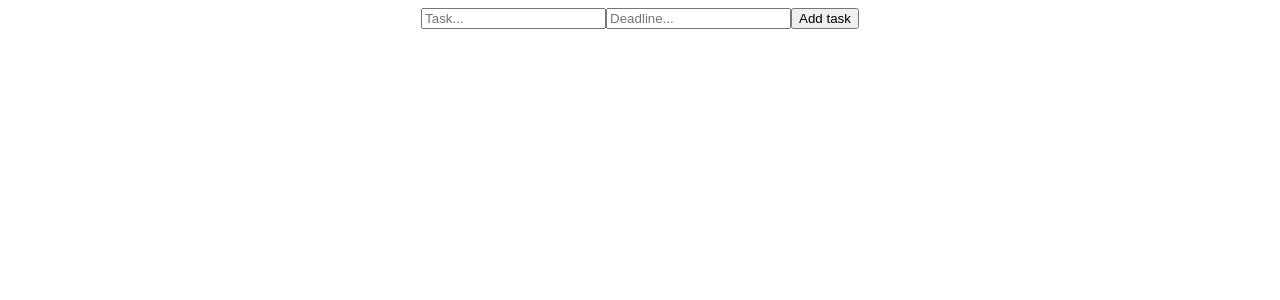
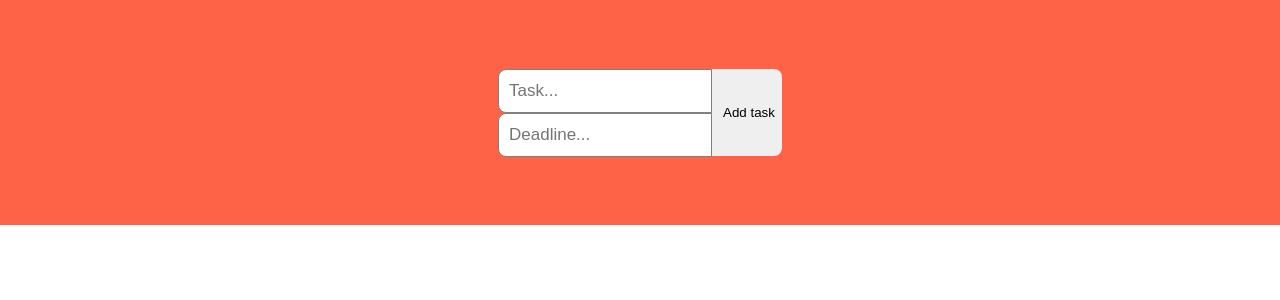
Before and after one commit to Dariuszb94/ts-list, a React (Create React App) app: page / in a window 1280 px wide. Shown: the top 300 px of the page. Built offline with nearby package versions, Linux system fonts and the light colour scheme.

Commit message:
general css

```diff
--- a/src/App.css
+++ b/src/App.css
@@ -1,38 +1,95 @@
 .App {
-  text-align: center;
+  display: flex;
+  align-items: center;
+  flex-direction: column;
+  width: 100vw;
+  height: 100vh;
+  font-family: Arial, Helvetica, sans-serif;
 }
 
-.App-logo {
-  height: 40vmin;
-  pointer-events: none;
+body {
+  margin: 0%;
+  padding: 0%;
 }
 
-@media (prefers-reduced-motion: no-preference) {
-  .App-logo {
-    animation: App-logo-spin infinite 20s linear;
-  }
+.header {
+  flex: 30%;
+  background-color: tomato;
+  width: 100%;
+  display: flex;
+  justify-content: center;
+  align-items: center;
 }
 
-.App-header {
-  background-color: #282c34;
-  min-height: 100vh;
+.header .inputContainer {
   display: flex;
   flex-direction: column;
-  align-items: center;
-  justify-content: center;
-  font-size: calc(10px + 2vmin);
-  color: white;
 }
 
-.App-link {
-  color: #61dafb;
+.header input {
+  width: 200px;
+  height: 40px;
+  border: none;
+  border-bottom-left-radius: 8px;
+  border-top-left-radius: 8px;
+  padding-left: 10px;
+  font-size: 17px;
+  border: 1px solid grey;
 }
 
-@keyframes App-logo-spin {
-  from {
-    transform: rotate(0deg);
-  }
-  to {
-    transform: rotate(360deg);
-  }
+.header button {
+  width: 70px;
+  height: 87px;
+  border: none;
+  border-bottom-right-radius: 8px;
+  border-top-right-radius: 8px;
+  padding-left: 10px;
+  cursor: pointer;
 }
+
+.todoList {
+  flex: 70%;
+  width: 100%;
+  display: flex;
+  align-items: center;
+  padding-top: 50px;
+  flex-direction: column;
+}
+
+.task {
+  width: 500px;
+  height: 50px;
+  display: flex;
+  color: white;
+  margin: 15px;
+}
+
+.task .content {
+  flex: 80%;
+  height: 100%;
+  display: flex;
+  justify-content: center;
+  align-items: center;
+}
+
+.task .content span {
+  display: grid;
+  place-items: center;
+  border: 1px solid white;
+  width: 100%;
+  height: 100%;
+  font-size: 18px;
+  border-right: none;
+  background-color: tomato;
+}
+
+.task button {
+  flex: 20%;
+  height: 100%;
+  border: none;
+  background-color: lightseagreen;
+  border-top-right-radius: 8px;
+  border-bottom-right-radius: 8px;
+  color: white;
+  cursor: pointer;
+}
--- a/src/App.tsx
+++ b/src/App.tsx
@@ -4,8 +4,10 @@
   return (
     <div className="App">
       <div className="header">
-        <input type="text" placeholder="Task..." />
-        <input type="number" placeholder="Deadline..." />
+        <div className="inputContainer">
+          <input type="text" placeholder="Task..." />
+          <input type="number" placeholder="Deadline..." />
+        </div>
         <button>Add task</button>
       </div>
       <div className="todoList"></div>
```
